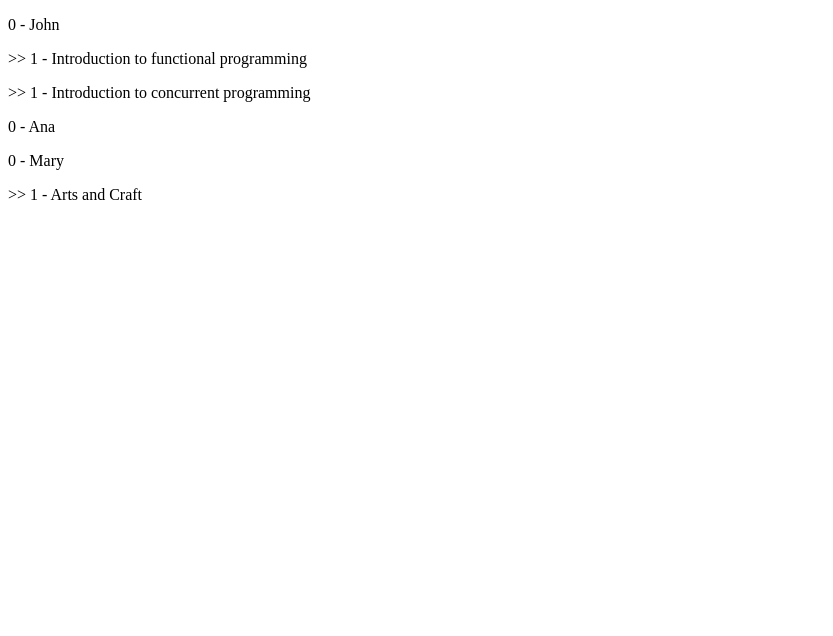
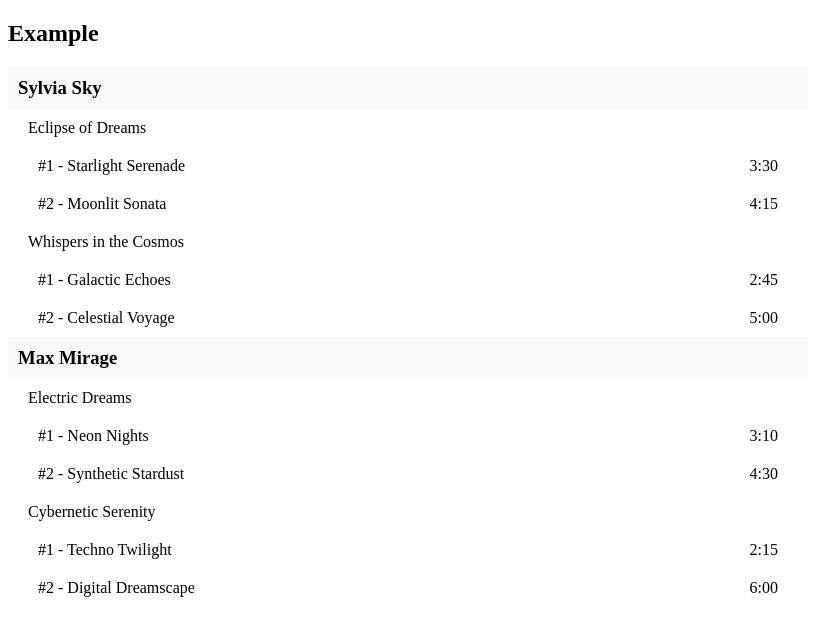
Before and after one commit to Iolch/iolch-ngx-tree, an Angular app: page / in a window 1280 px wide. Shown: the top 636 px of the page, without its empty margins (0-833 px from the left). Built offline with nearby package versions, Linux system fonts and the light colour scheme.

Commit message:
feature adiciona exemplo mais completo

```diff
--- a/src/app/app.component.html
+++ b/src/app/app.component.html
@@ -1,9 +1 @@
-<ngx-tree [config]="config">
-    <ng-template ngxTreeLevel let-node let-level="level">
-        <p> {{level}} - {{ node.name }}</p>
-    </ng-template>
-
-    <ng-template ngxTreeLevel property="classes" let-node let-level="level">
-        <p> >> {{level}} - {{ node.name }}</p>
-    </ng-template>
-</ngx-tree>
+<artists-example></artists-example>
--- a/src/app/app.component.ts
+++ b/src/app/app.component.ts
@@ -1,54 +1,8 @@
 import { Component } from '@angular/core';
-
-import { NgxTreeConfig } from 'src/components/tree';
-
-interface Teacher {
-  name: string;
-  classes?: Classes[];
-}
-
-interface Classes {
-  name: string;
-  hours: number;
-}
 
 @Component({
   selector: 'app-root',
   templateUrl: './app.component.html',
-  styleUrls: ['./app.component.scss']
 })
 export class AppComponent {
-  protected config: NgxTreeConfig<Teacher>;
-
-  constructor() {
-    this.config = {
-      nodes: [
-        {
-          name: 'John',
-          classes: [
-            {
-              name: 'Introduction to functional programming',
-              hours: 180,
-            },
-            {
-              name: 'Introduction to concurrent programming',
-              hours: 180,
-            },
-          ]
-        },
-        {
-          name: 'Ana'
-        },
-        {
-          name: 'Mary',
-          classes: [
-            {
-              name: 'Arts and Craft',
-              hours: 180,
-            },
-          ]
-        }
-      ],
-    }
-  }
 }
--- a/src/app/app.module.ts
+++ b/src/app/app.module.ts
@@ -2,14 +2,15 @@ import { NgModule } from '@angular/core';
 import { BrowserModule } from '@angular/platform-browser';
 
 import { AppComponent } from './app.component';
-import { NgxTreeModule } from 'src/components/tree';
+
+import { ExamplesModule } from 'src/examples';
 
 @NgModule({
   declarations: [
     AppComponent
   ],
   imports: [
-    NgxTreeModule,
+    ExamplesModule,
     BrowserModule
   ],
   providers: [],
--- a/src/components/tree/model/tree.model.ts
+++ b/src/components/tree/model/tree.model.ts
@@ -11,6 +11,7 @@ export interface TreeLevel {
 
 export interface TreeNode {
     template: TemplateRef<any>;
+    index: number;
     level: number;
     item: any;
 }
@@ -34,11 +35,11 @@ export class FlatTree {
     }
 
     private toFlatTree(nodes: any[], level = 0){
-        nodes.forEach((node: any) => this.addNode(node, level));
+        nodes.forEach((node: any, index) => this.addNode(node, index, level));
     }
 
-    private addNode(node: any, level = 0){
-        this._nodes.push({item: node, template: this.getTemplate(level), level});
+    private addNode(node: any, index: number, level = 0){
+        this._nodes.push({item: node, template: this.getTemplate(level), index, level});
 
         const next = level + 1;
         const child = node[this.getProperty(next)];
--- a/src/components/tree/tree.component.html
+++ b/src/components/tree/tree.component.html
@@ -1,5 +1,5 @@
 <ng-container *ngIf="flatTree">
     <ng-container *ngFor="let node of flatTree.nodes">
-        <ng-container *ngTemplateOutlet="node.template; context: {$implicit: node.item, level: node.level}"></ng-container>
+        <ng-container *ngTemplateOutlet="node.template; context: {$implicit: node.item, index: node.index, level: node.level}"></ng-container>
     </ng-container>
 </ng-container>
--- /dev/null
+++ b/src/examples/artists-example/artists-example.component.html
@@ -0,0 +1,22 @@
+<h2>Example</h2>
+
+<ngx-tree class="artists" [config]="config">
+    <ng-template ngxTreeLevel let-artist>
+        <div class="artist">
+            <h3> {{ artist.name }}</h3>
+        </div>
+    </ng-template>
+
+    <ng-template ngxTreeLevel property="albums" let-album>
+        <div class="album">
+            <p>{{ album.name }}</p>
+        </div>
+    </ng-template>
+
+    <ng-template ngxTreeLevel property="songs" let-song let-index="index">
+        <div class="song">
+            <span>#{{index + 1}} - {{ song.name }}</span>
+            <span>{{ song.duration }}</span>
+        </div>
+    </ng-template>
+</ngx-tree>
--- /dev/null
+++ b/src/examples/artists-example/artists-example.component.scss
@@ -0,0 +1,24 @@
+h3, p {
+    margin: 0;
+}
+
+.artists {
+    width: 800px;
+    display: block;
+}
+
+.artist {
+    background-color: #f9f9f9;
+    padding: 10px 10px;
+}
+
+.album {
+    font-weight: 500;
+    padding: 10px 20px;
+}
+
+.song {
+    display: flex;
+    padding: 10px 30px;
+    justify-content: space-between;
+}
--- /dev/null
+++ b/src/examples/artists-example/artists-example.component.ts
@@ -0,0 +1,97 @@
+import { Component } from '@angular/core';
+
+import { NgxTreeConfig } from 'src/components/tree';
+
+interface Artist {
+  name: string;
+  albums?: Album[];
+}
+
+interface Album {
+  name: string;
+  songs: Song[];
+}
+
+interface Song {
+  name: string;
+  duration: string;
+}
+
+@Component({
+  selector: 'artists-example',
+  templateUrl: './artists-example.component.html',
+  styleUrls: ['./artists-example.component.scss'],
+})
+export class ArtistsExampleComponent {
+  protected config: NgxTreeConfig<Artist>;
+
+  constructor() {
+    this.config = {
+      nodes: [
+        {
+          name: "Sylvia Sky",
+          albums: [
+            {
+              name: "Eclipse of Dreams",
+              songs: [
+                {
+                  name: "Starlight Serenade",
+                  duration: "3:30"
+                },
+                {
+                  name: "Moonlit Sonata",
+                  duration: "4:15"
+                }
+              ]
+            },
+            {
+              name: "Whispers in the Cosmos",
+              songs: [
+                {
+                  name: "Galactic Echoes",
+                  duration: "2:45"
+                },
+                {
+                  name: "Celestial Voyage",
+                  duration: "5:00"
+                }
+              ]
+            }
+          ]
+        },
+        {
+          name: "Max Mirage",
+          albums: [
+            {
+              name: "Electric Dreams",
+              songs: [
+                {
+                  name: "Neon Nights",
+                  "duration": "3:10"
+                },
+                {
+                  name: "Synthetic Stardust",
+                  "duration": "4:30"
+                }
+              ]
+            },
+            {
+              name: "Cybernetic Serenity",
+              songs: [
+                {
+                  name: "Techno Twilight",
+                  duration: "2:15"
+                },
+                {
+                  name: "Digital Dreamscape",
+                  duration: "6:00"
+                }
+              ]
+            }
+          ]
+        }
+      ]
+    }
+
+  }
+}
--- /dev/null
+++ b/src/examples/index.ts
@@ -0,0 +1 @@
+export * from './examples.module';
```
Also changed, not shown: src/examples/examples.module.ts (added, +16 -0 lines), src/app/app.component.scss (deleted).
